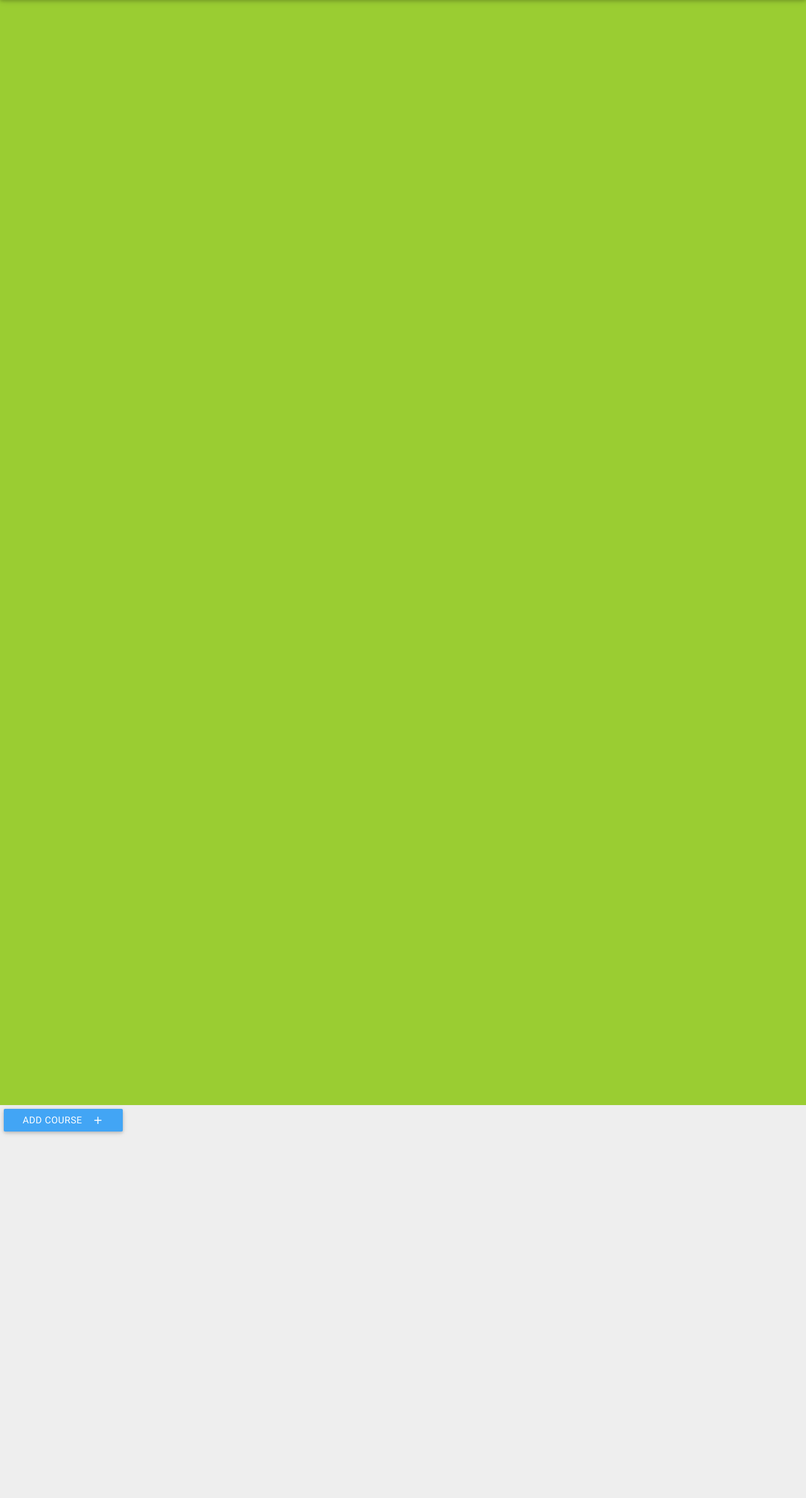
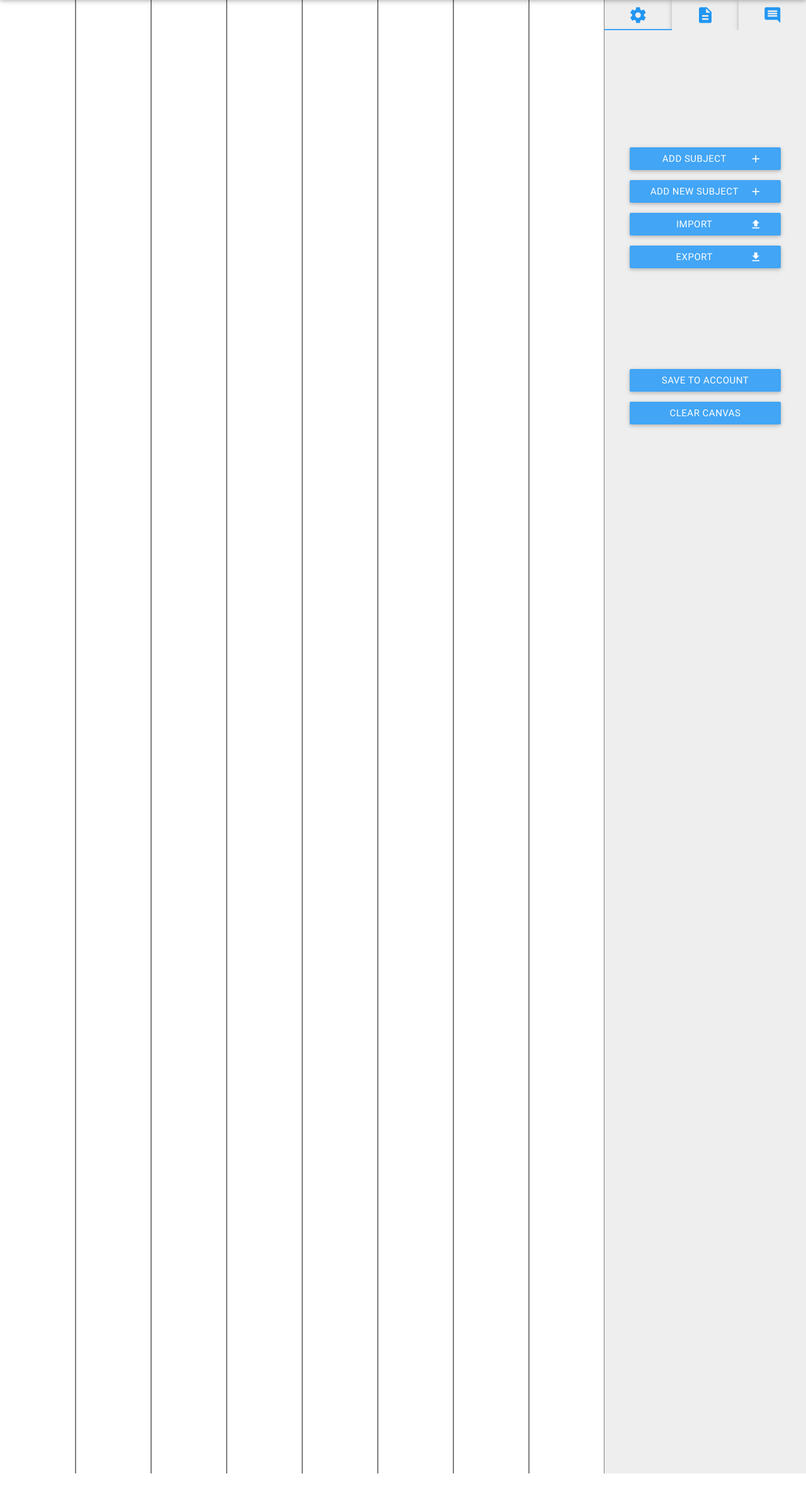
Before and after one commit to jvincealo/CMSC190-2, a Node server app: template views/canvas.html in a window 1280 px wide. Shown: the part 64-2443 px from the top of the page at 63% size. Run offline with Node 20, Linux system fonts and the light colour scheme; the template is opened without the code that fills it, so the values that code supplies are empty; some libraries are stand-ins or nearby versions.

Commit message:
Client-side conflict checking, canvas grids, scroll, and drag; Connection storage upon subject linking

```diff
--- a/public/css/diagram.css
+++ b/public/css/diagram.css
@@ -1,24 +1,24 @@
 #diagram-container {
-	background-color: yellowgreen;
-	width: 100%;
-	height: 75%;
-   position: relative;
+	background-color: white;
+	height: 100%;
+ 	position: relative;
+	padding: 0px !important;
+	overflow: auto;
 }
 
 #diagram-container svg {
    background: transparent;
 }
+
 #diagram-container svg .link {
-   z-index: 2;
 }
+
 .html-element {
    position: absolute;
    background: #3498DB;
    /* Make sure events are propagated to the JointJS element so, e.g. dragging works.*/
    pointer-events: none;
-   border-radius: 4px;
    border: 2px solid #424242;
-   z-index: 2;
 }
 
 .html-element button {
@@ -51,6 +51,8 @@
 }
 
 .html-element label {
-   color: #424242;
-   font-weight: bold;
+	color: #424242;
+	font-size: 14px;
+	font-weight: bold;
+	width: 100%;
 }
--- a/public/css/style3.css
+++ b/public/css/style3.css
@@ -1,6 +1,6 @@
 body, html
 {
-    background-color: #eeeeee !important;
+    background-color: white !important;
 }
 
 .search-login-container {
@@ -43,7 +43,61 @@ nav .brand-logo
 		height: 90%;
 }
 
-.diagram-option {
-		margin-left: 0.5%;
-		margin-top: 0.5%;
+.row {
+		margin-bottom: 0px !important;
 }
+
+.diagram-options {
+/*		margin: 1% !important;*/
+		height: 100%;
+		padding: 0px !important;
+}
+
+.diagram-tab {
+		width: 100%;
+		height: 10%;
+}
+
+.tab a div {
+		height: 100%;
+}
+
+.tab-icon {
+		width: 100%;
+}
+
+.indicator { /* TAB LINE INDICATOR  */
+		background-color: #42a5f5 !important;
+}
+
+.tab-div {
+		height: 90%;
+}
+
+.tab-div-inside {
+		height: 100%;
+}
+
+.tab-option-btn {
+		width: 75%;
+		margin-left: 12.5%;
+		margin-bottom: 5%;
+}
+
+#export-drop, #add-subject-drop {
+		margin-left: 3.125%;
+}
+
+#save-btn {
+		margin-top: 45%;
+}
+
+#tab-info {
+		height: 88%;
+		padding: 5%;
+}
+
+#course-info {
+		margin-top: 1% !important;
+		height: 33% !important;
+}
--- a/public/js/diagram.js
+++ b/public/js/diagram.js
@@ -1,43 +1,148 @@
+var curriculum = {}; //json for the curriculum
+
+var yearCount = 4; //default no. of years
+var xMax = $('#diagram-container').width();
+var yMax = $('#diagram-container').height();
+var semDivider = xMax/(yearCount*2);
+var dragFlag = false; //scroll paper on mouse drag
 var graph = new joint.dia.Graph;
-
 var paper = new joint.dia.Paper({
 		el: $('#diagram-container'),
-		width: $('#diagram-container').width(),
-		height: $('#diagram-container').height(),
+		width: xMax*2,
+		height: yMax*2,
 		model: graph,
-		gridSize: 1
+		gridSize: semDivider/(yearCount*2),
+		defaultLink: new joint.dia.Link({
+				attrs: { '.marker-target': { d: 'M 10 0 L 0 5 L 10 10 z' } }
+		}),
+//		snapLinks: { radius: 75 }
 });
 
-//var rect = new joint.shapes.basic.Rect({
-//		position: { x: 100, y: 30 },
-//		size: { width: 100, height: 30 },
-//		attrs: { rect: { fill: 'blue' }, text: { text: 'my box', fill: 'white' } }
+for (i = 1; i < yearCount*4; i++) {
+	var line = V('line', { x1: semDivider*i, y1: 0, x2: semDivider*i, y2: yMax*2, stroke: 'black' });
+	V(paper.viewport).append(line);
+}
+
+//var cell = new joint.shapes.devs.Atomic({
+//    position: { x: 400, y: 150 },
+//    size: { width: 100, height: 100 }
 //});
-//
-//var rect2 = rect.clone();
-//rect2.translate(300);
-//
-//var link = new joint.dia.Link({
-//		source: { id: rect.id },
-//		target: { id: rect2.id }
-//});
-//
-//graph.addCells([rect, rect2, link]);
+//graph.addCells([cell]);
+
+paper.on('blank:pointerdown', function(evt, x, y){ //drag paper on press
+		dragFlag = true;
+		dragStartPosition = { x: x, y: y};
+});
+
+paper.on('blank:pointerup', function(evt, x, y){ //stop drag paper after press
+		dragFlag = false;
+		delete dragStartPosition;
+});
+
+paper.on('cell:pointerdblclick', function(evt, x, y) { // CHANGE TO INFO TAB - dbclick subject event handler
+     $(document).ready(function(){
+			$('ul.tabs').tabs('select_tab', 'tab-info');
+		});
+});
+
+graph.on('change:source change:target', function(link) { // CONNECTING SUBJECT - linking event handler
+    if (link.get('source').id && link.get('target').id) { //if 2 subjects are connected
+			var sourceId = link.get('source').id;
+			var targetId = link.get('target').id;
+			if(curriculum[sourceId] == null) curriculum[sourceId] = targetId;
+			else curriculum[sourceId] += "," + targetId;
+			console.log(curriculum);
+			if(link.getSourceElement().attributes.position.x >= link.getTargetElement().attributes.position.x){
+				link.attr({
+					'.connection': { stroke: 'red' },
+					'.marker-target': { fill: 'red', d: 'M 10 0 L 0 5 L 10 10 z' }
+				});
+				console.log("error");
+			}
+    }
+});
+
+graph.on('change:position', function(cell) { //constantly checks for conflicts based on source and target positions
+		var outSubj = graph.getConnectedLinks(cell, { outbound: true });
+//		console.log(outSubj);
+		outSubj.forEach(function(link) {
+		if(link.getSourceElement().attributes.position.x >= link.getTargetElement().attributes.position.x){
+			link.attr({
+				'.connection': { stroke: 'red' },
+				'.marker-target': { fill: 'red', d: 'M 10 0 L 0 5 L 10 10 z' }
+			});
+			console.log("error");
+		} else {
+			link.attr({
+				'.connection': { stroke: 'black' },
+				'.marker-target': { fill: 'black', d: 'M 10 0 L 0 5 L 10 10 z' }
+			});
+		}
+	});
+});
+
+function dragPaper(){
+	if(dragFlag){
+		paper.setOrigin(
+			event.offsetX - dragStartPosition.x,
+			event.offsetY - dragStartPosition.y);
+	}
+}
 
 
-// CREATE NEW CUSTOM ELEMENT
+
+function addCourse(course){
+	if(course.value != null){
+	 	var courseName = course.value;
+		$('#modal-add-course').closeModal();
+	} else{
+		var courseName = course.innerHTML;
+	}
+
+	// Create a custom element.
+	// ------------------------
 	joint.shapes.html = {};
-joint.shapes.html.Element = joint.shapes.basic.Rect.extend({
+	joint.shapes.html.Element = joint.shapes.basic.Generic.extend(_.extend({}, joint.shapes.basic.PortsModelInterface, {
+			markup: '<g class="rotatable"><g class="scalable"><rect/></g><g class="inPorts"/><g class="outPorts"/></g>',
+			portMarkup: '<g class="port<%= id %>"><circle/></g>',
 			defaults: joint.util.deepSupplement({
 					type: 'html.Element',
-		}, joint.shapes.basic.Rect.prototype.defaults)
-});
+					size: { width: 100, height: 80 },
+					inPorts: [],
+					outPorts: [],
+					attrs: {
+							'.': { magnet: false },
+							rect: {
+									stroke: 'none', 'fill-opacity': 0, width: 150, height: 250,
+							},
+							circle: {
+									r: 6, //circle radius
+									magnet: true,
+									stroke: 'black'
+							},
+
+							'.inPorts circle': { fill: 'green', magnet: 'passive', type: 'input'},
+							'.outPorts circle': { fill: 'red', type: 'output'}
+					}
+			}, joint.shapes.basic.Generic.prototype.defaults),
+			getPortAttrs: function (portName, index, total, selector, type) {
+
+					var attrs = {};
+					var portClass = 'port' + index;
+					var portSelector = selector + '>.' + portClass;
+					var portCircleSelector = portSelector + '>circle';
+					attrs[portCircleSelector] = { port: { id: portName || _.uniqueId(type), type: type } };
+					attrs[portSelector] = { ref: 'rect', 'ref-y': (index + 0.5) * (1 / total) };
+					if (selector === '.outPorts') { attrs[portSelector]['ref-dx'] = 0; }
+					return attrs;
+			}
+	}));
 
 	joint.shapes.html.ElementView = joint.dia.ElementView.extend({
 		template: [
-			'<div class="html-element">',
+				'<div class="html-element valign-wrapper" id="'+courseName.replace(" ","")+'" onmouseover="">',
 				'<button class="delete">x</button>',
-			'<label></label>',
+				'<label class="valign center-align"></label>',
 				'</div>'
 		].join(''),
 
@@ -53,12 +158,38 @@ joint.shapes.html.ElementView = joint.dia.ElementView.extend({
 			this.model.on('remove', this.removeBox, this);
 
 			this.updateBox();
+       this.listenTo(this.model, 'process:ports', this.update);
+        joint.dia.ElementView.prototype.initialize.apply(this, arguments);
     },
+
+
      render: function() {
         joint.dia.ElementView.prototype.render.apply(this, arguments);
         this.paper.$el.prepend(this.$box);
+        // this.paper.$el.mousemove(this.onMouseMove.bind(this)), this.paper.$el.mouseup(this.onMouseUp.bind(this));
         this.updateBox();
         return this;
+    },
+
+    renderPorts: function () {
+        var $inPorts = this.$('.inPorts').empty();
+        var $outPorts = this.$('.outPorts').empty();
+
+        var portTemplate = _.template(this.model.portMarkup);
+
+        _.each(_.filter(this.model.ports, function (p) { return p.type === 'in' }), function (port, index) {
+            $inPorts.append(V(portTemplate({ id: index, port: port })).node);
+        });
+        _.each(_.filter(this.model.ports, function (p) { return p.type === 'out' }), function (port, index) {
+            $outPorts.append(V(portTemplate({ id: index, port: port })).node);
+        });
+    },
+
+    update: function () {
+        // First render ports so that `attrs` can be applied to those newly created DOM elements
+        // in `ElementView.prototype.update()`.
+        this.renderPorts();
+        joint.dia.ElementView.prototype.update.apply(this, arguments);
     },
 		updateBox: function() {
 			// Set the position and dimension of the box so that it covers the JointJS element.
@@ -73,20 +204,41 @@ joint.shapes.html.ElementView = joint.dia.ElementView.extend({
 		}
 	});
 
-function addCourse(){
 	// Create JointJS elements and add them to the graph as usual.
-	// -----------------------------------------------------------
-	var courseName = document.getElementById("courseCode").value;
-	var subject = new joint.shapes.html.Element({ position: { x: 80, y: 80 }, size: { width: 100, height: 50 }, label: courseName });
-//	var subject2 = new joint.shapes.html.Element({ position: { x: 370, y: 160 }, size: { width: 100, height: 50 }, label: 'CMSC 141'});
-//	var l = new joint.dia.Link({
-//			source: { id: subject.id },
-//			target: { id: subject2.id },
-//			attrs: {
-//				'.connection': { stroke: 'black' },
-//				'.marker-target': { fill: 'black', d: 'M 10 0 L 0 5 L 10 10 z' }
-//			}
-//	});
+	var subject = new joint.shapes.html.Element({
+		position: { x: 80, y: 80 },
+		size: { width: 100, height: 50 },
+		inPorts: ['in'],
+    outPorts: ['out'],
+		label: courseName
+	});
+
 	graph.addCells([subject]);
+//	document.getElementById("courseCode").value = null; //remove value
 //	graph.addCells([subject, subject2, l]);
 }
+
+function addSubject(course){
+	if(course.value != null){
+		var courseName = course.value;
+		$('#modal-add-course').closeModal();
+	} else{
+		var courseName = course.innerHTML;
+	}
+
+	var subject = new joint.shapes.devs.Model({
+		id: courseName.replace(" ",""),
+		position: { x: 50, y: 50 },
+		size: { width: 100, height: 50 },
+		inPorts: [''],
+		outPorts: [''],
+		attrs: {
+        '.label': { text: courseName, 'ref-x': .5, 'ref-y': .33 },
+				rect: { fill: '#42a5f5' },
+				'.inPorts circle': { fill: '#E74C3C' },
+				'.outPorts circle': { fill: '#16A085' }
+		}
+	});
+	graph.addCell(subject);
+//	document.getElementById("courseCode").value = ""; //remove value
+}
--- a/views/canvas.html
+++ b/views/canvas.html
@@ -39,18 +39,88 @@
   </nav>
 </div>
 
-<div class="base-div">
-	<div id="diagram-container">
+<div class="base-div row">
+		<div id="diagram-container" class="col s9" >
 
-	</div>
+		</div>
+		<div class="diagram-options col s3 row grey lighten-3">
+			<div class="diagram-tab">
+				<ul class="tabs blue-text">
+					<li class="tab col s4 blue-text z-depth-1"><a class="active blue-text" href="#tab-option">
+							<div class="valign-wrapper grey lighten-3"><i class="material-icons small tab-icon center-align">settings</i></div>
+						</a></li>
+					<li class="tab col s4 blue-text z-depth-1"><a class=" blue-text" href="#tab-info">
+							<div class="valign-wrapper grey lighten-3"><i class="material-icons small tab-icon center-align">description</i></div>
+						</a></li>
+					<li class="tab col s4 blue-text z-depth-1"><a class=" blue-text" href="#tab-comment">
+							<div class="valign-wrapper grey lighten-3"><i class="material-icons small tab-icon center-align">comment</i></div>
+						</a></li>
+				</ul>
+			</div>
+			<!--	TAB-OPTIONS DIV	-->
+			<div class="tab-div" id="tab-option">
+				<div>
+					<a class="tab-option-btn waves-effect waves-light btn blue lighten-1 dropdown-button" data-beloworigin="true" data-activates='add-subject-drop' id="add-subject-btn">Add Subject<i class="material-icons right">add</i></a>
+					<div class="col s8 offset-s2">
+						<ul id="add-subject-drop" class="dropdown-content">
+							<li><a href="#!" onClick="addSubject(this)">CMSC21</a></li>
+							<li><a href="#!" onClick="addSubject(this)">CMSC123</a></li>
+							<li><a href="#!" onClick="addSubject(this)">CMSC141</a></li>
+						</ul>
+					</div>
+					<a class="tab-option-btn waves-effect waves-light btn blue lighten-1 modal-trigger" href="#modal-add-course">Add New Subject<i class="material-icons right">add</i></a>
+					<a class="tab-option-btn waves-effect waves-light btn blue lighten-1 ">Import<i class="material-icons right">file_upload</i></a>
+					<a class="tab-option-btn waves-effect waves-light btn blue lighten-1  dropdown-button" data-beloworigin="true" data-activates='export-drop'>Export<i class="material-icons right">file_download</i></a>
+					<div class="col s8 offset-s2">
+						<ul id="export-drop" class="dropdown-content">
+							<li><a href="#!">Image<i class="material-icons right">photo</i></a></li>
+							<li><a href="#!">PDF<i class="material-icons right">picture_as_pdf</i></a></li>
+							<li><a href="#!">CSV File<i class="material-icons right">insert_drive_file</i></a></li>
+						</ul>
+					</div>
+
+					<a class="tab-option-btn waves-effect waves-light btn blue lighten-1 " id="save-btn">Save to account</a>
+					<a class="tab-option-btn waves-effect waves-light btn blue lighten-1 " id="clear-btn">Clear Canvas</a>
+				</div>
+
+			</div>
+			<!--	TAB-INFO DIV	-->
+			<div id="tab-info">
+					<form>
+						<div class="input-field">
+							<input id="courseCode" type="text" class="validate">
+							<label for="courseCode">Course Code</label>
+						</div>
+						<div class="input-field">
+							<input id="courseTitle" type="text" class="validate">
+							<label for="courseTitle">Course Title</label>
+						</div>
+						<div class="input-field">
+							<input id="prerequisite" type="text" class="validate">
+							<label for="prerequisite">Prerequisite</label>
+						</div>
+						<div class="input-field">
+							<input id="units" type="number" class="validate">
+							<label for="units">Units</label>
+						</div>
+						<div class="input-field">
+							<textarea id="course-info" class="materialize-textarea grey lighten-2"></textarea>
+							<label for="course-info">Course Description</label>
+						</div>
+					</form>
+		</div>
+
 <!--
 	<div id="cmsc11" class="item" >CMSC 11</div>
 	<div id="cmsc21" class="item">CMSC 21</div>
 	<div id="cmsc123" class="item">CMSC 123</div>
 -->
+<!--
 	<div class="diagram-option">
 		<a class="waves-effect waves-light btn blue lighten-1 modal-trigger" href="#modal-add-course">Add Course<i class="material-icons right">add</i></a>
 	</div>
+-->
+
 
 </div>
 
@@ -64,6 +134,8 @@
 	<li class="divider"></li>
 	<li><a href="#!" class="center-align">Logout</a></li>
 </ul>
+<!--  EXPORT DROPDOWN -->
+
 <!-- -------------------------------- END OF DRPWDOWN -------------------------------- -->
 
 <!-- ----------------------------------- MODALS ------------------------------------ -->
@@ -80,6 +152,7 @@
           <input id="courseCode" type="text" class="validate">
           <label for="courseCode">Course Code</label>
 				</div>
+<!--
 				<div class="input-field">
 					<i class="login-icon material-icons prefix">lock</i>
           <input id="icon_prefix" type="text" class="validate">
@@ -103,8 +176,9 @@
           <textarea id="course-info" class="materialize-textarea grey lighten-2"></textarea>
           <label for="course-info">Course Description</label>
         </div>
+-->
 				<div class="input-field row">
-          <button class="blue lighten-1 large btn waves-effect waves-light center-align col s8 offset-s2" type="button" name="action" onClick="addCourse()">Submit
+          <button class="blue lighten-1 large btn waves-effect waves-light center-align col s8 offset-s2" type="button" name="action" onClick="addSubject(courseCode)">Submit
 					<i class="material-icons right">send</i></button>
 				</div>
 			</form>
@@ -118,14 +192,11 @@
 
   <!-- jQuery is required by Materialize to function -->
   <script type="text/javascript" src="https://code.jquery.com/jquery-2.1.1.min.js"></script>
-<!--	<script type="text/javascript" src="js/jquery-ui.min.js"></script>-->
+  <script type="text/javascript" src="js/materialize.min.js"></script>
+	<script type="text/javascript" src="js/modal.js"></script>
 	<script type="text/javascript" src="js/lodash.min.js"></script>
 	<script type="text/javascript" src="js/backbone-min.js"></script>
 	<script type="text/javascript" src="js/joint.min.js"></script>
-<!--	<script type="text/javascript" src="js/jsPlumb-2.0.7-min.js"></script>-->
-  <script type="text/javascript" src="js/materialize.min.js"></script>
   <script type="text/javascript" src="js/diagram.js"></script>
-	<script type="text/javascript" src="js/modal.js"></script>
-
 </body>
 </html>
```
Also changed, not shown: public/css/modal.css (+29 -2 lines), public/css/style.css (+7 -5 lines), views/index.html (added, +222 -0 lines). Lines whose indentation alone changed are shown as unchanged.
